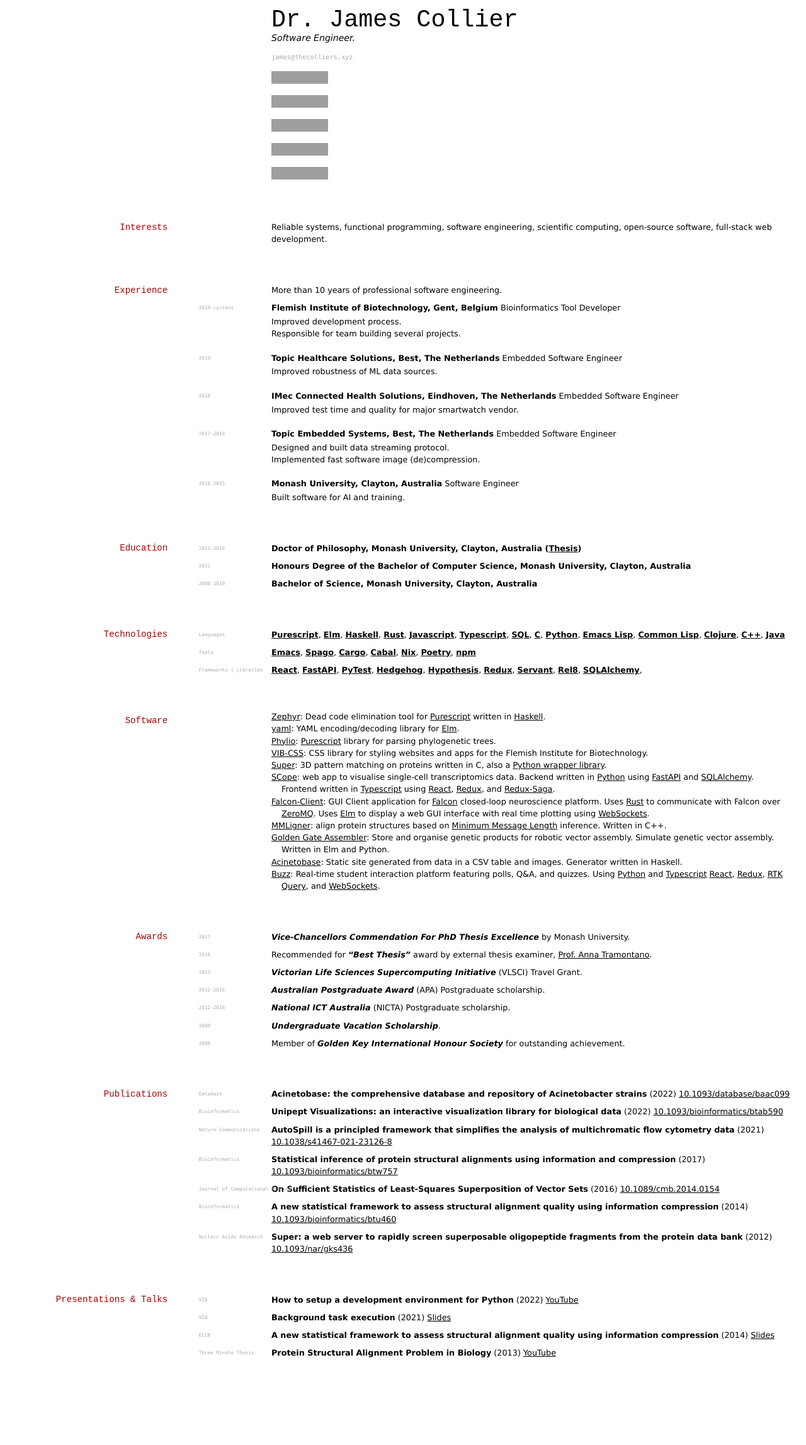
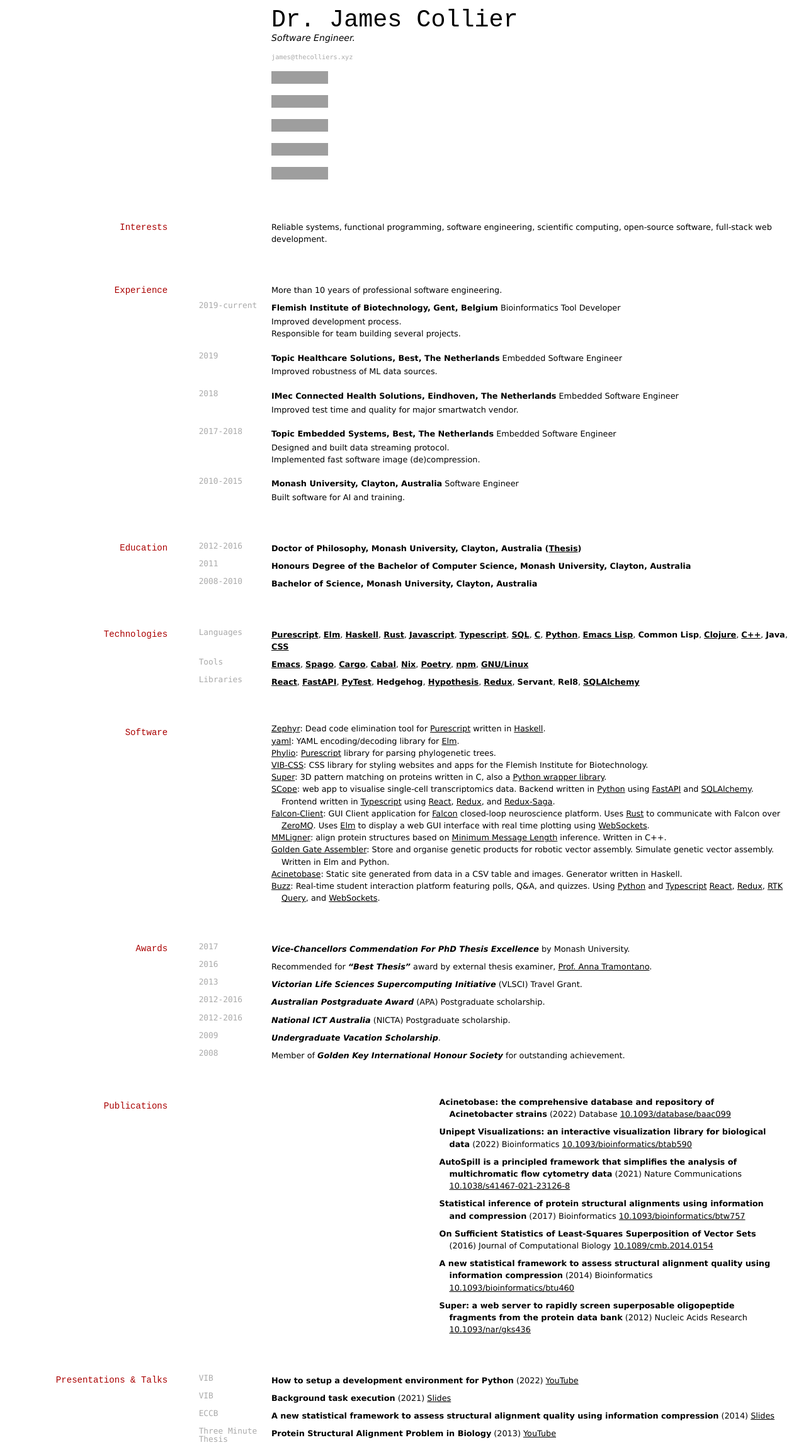
Before and after one commit to MaybeJustJames/jhc-at-home.github.io, a Jekyll site: the page built from index.md, in a window 1280 px wide. Shown: the whole page at 63% size. Built offline with Jekyll 4.4.1, drawn with Linux system fonts in a browser that asks for light colours; before the commit the page ends 2166 px from its top, so only the background shows below that; grey boxes are pictures that could not be loaded.

Commit message:
Link to projects for technologies rather than the technology page
Make column 2 display nicer in the browser

```diff
--- a/index.md
+++ b/index.md
@@ -77,13 +77,13 @@
 ## Technologies
 
 `Languages`
-**[Purescript](https://www.purescript.org)**, **[Elm](https://elm-lang.org)**, **[Haskell](https://www.haskell.org)**, **[Rust](https://www.rust-lang.org)**, **[Javascript](http://www.jsfuck.com/)**, **[Typescript](https://www.typescriptlang.org)**, **[SQL](https://www.iso.org/standard/63555.html)**, **[C](https://www.open-std.org/jtc1/sc22/wg14/)**, **[Python](https://www.python.org)**, **[Emacs Lisp](https://www.gnu.org/software/emacs)**, **[Common Lisp](http://clhs.lisp.se)**, **[Clojure](https://clojure.org/)**, **[C++](https://isocpp.org)**, **[Java](https://openjdk.org)**
+**[Purescript](https://github.com/vibbits/phylio)**, **[Elm](https://github.com/MaybeJustJames/yaml)**, **[Haskell](https://github.com/MaybeJustJames/zephyr)**, **[Rust](https://bitbucket.org/kloostermannerflab/falcon-swr-client/)**, **[Javascript]()**, **[Typescript](https://github.com/aertslab/SCope/tree/develop)**, **[SQL](https://www.iso.org/standard/63555.html)**, **[C](https://gitlab.com/structural-fragment-search/super)**, **[Python](https://github.com/vibbits/gentle-hands-on-python)**, **[Emacs Lisp](https://github.com/MaybeJustJames/james-configfiles)**, **Common Lisp**, **[Clojure](https://github.com/vibbits/herodotus)**, **[C++](https://lcb.infotech.monash.edu.au/mmligner/)**, **Java**, **[CSS](https://github.com/vibbits/vib-css)**
 
 `Tools`
-**[Emacs](https://www.gnu.org/software/emacs)**, **[Spago](https://github.com/purescript/spago)**, **[Cargo](https://doc.rust-lang.org/cargo)**, **[Cabal](https://www.haskell.org/cabal)**, **[Nix](https://nixos.org)**, **[Poetry](https://python-poetry.org)**, **[npm](https://www.npmjs.com)**
+**[Emacs](https://www.gnu.org/software/emacs)**, **[Spago](https://github.com/vibbits/phylio)**, **[Cargo](https://bitbucket.org/kloostermannerflab/falcon-swr-client/)**, **[Cabal](https://github.com/MaybeJustJames/zephyr)**, **[Nix](https://github.com/vibbits/acinetobase-static)**, **[Poetry](https://github.com/vibbits/GGW-Elm)**, **[npm](https://github.com/vibbits/react-2d-molecule)**, **[GNU/Linux]()**
 
-`Frameworks | Libraries`
-**[React](https://react.dev)**, **[FastAPI](https://fastapi.tiangolo.com)**, **[PyTest](https://docs.pytest.org)**, **[Hedgehog](https://hedgehog.qa)**, **[Hypothesis](https://hypothesis.works)**, **[Redux](https://redux.js.org)**, **[Servant](https://www.servant.dev)**, **[Rel8](https://rel8.readthedocs.io)**, **[SQLAlchemy](https://www.sqlalchemy.org)**,
+`Libraries`
+**[React](https://github.com/vibbits/buzz)**, **[FastAPI](https://github.com/vibbits/buzz)**, **[PyTest](https://github.com/aertslab/SCope/tree/develop)**, **Hedgehog**, **[Hypothesis](https://github.com/aertslab/SCope/tree/develop)**, **[Redux](https://github.com/vibbits/buzz)**, **Servant**, **Rel8**, **[SQLAlchemy](https://github.com/vibbits/buzz)**
 
 ## Software
 
@@ -125,32 +125,26 @@
 
 ## Publications
 
-`Database`
-**Acinetobase: the comprehensive database and repository of Acinetobacter strains** (2022)
+
+* **Acinetobase: the comprehensive database and repository of Acinetobacter strains** (2022) Database
 [10.1093/database/baac099](https://doi.org/10.1093/database/baac099)
 
-`Bioinformatics`
-**Unipept Visualizations: an interactive visualization library for biological data** (2022)
+* **Unipept Visualizations: an interactive visualization library for biological data** (2022) Bioinformatics
 [10.1093/bioinformatics/btab590](https://doi.org/10.1093/bioinformatics/btab590)
 
-`Nature Communications`
-**AutoSpill is a principled framework that simplifies the analysis of multichromatic flow cytometry data** (2021)
+* **AutoSpill is a principled framework that simplifies the analysis of multichromatic flow cytometry data** (2021) Nature Communications
 [10.1038/s41467-021-23126-8](https://doi.org/10.1038/s41467-021-23126-8)
 
-`Bioinformatics`
-**Statistical inference of protein structural alignments using information and compression** (2017)
+* **Statistical inference of protein structural alignments using information and compression** (2017) Bioinformatics
 [10.1093/bioinformatics/btw757](https://doi.org/10.1093/bioinformatics/btw757)
 
-`Journal of Computational Biology`
-**On Sufficient Statistics of Least-Squares Superposition of Vector Sets** (2016)
+* **On Sufficient Statistics of Least-Squares Superposition of Vector Sets** (2016) Journal of Computational Biology
 [10.1089/cmb.2014.0154](https://doi.org/10.1089/cmb.2014.0154)
 
-`Bioinformatics`
-**A new statistical framework to assess structural alignment quality using information compression** (2014)
+* **A new statistical framework to assess structural alignment quality using information compression** (2014) Bioinformatics
 [10.1093/bioinformatics/btu460](https://doi.org/10.1093/bioinformatics/btu460)
 
-`Nucleic Acids Research`
-**Super: a web server to rapidly screen superposable oligopeptide fragments from the protein data bank** (2012)
+* **Super: a web server to rapidly screen superposable oligopeptide fragments from the protein data bank** (2012) Nucleic Acids Research
 [10.1093/nar/gks436](https://doi.org/10.1093/nar/gks436)
 
 
--- a/media/kjhealy-screen.css
+++ b/media/kjhealy-screen.css
@@ -70,11 +70,10 @@
 }
 
 code {
-	font: normal normal;
-	font-size: 60%;
-	/*line-height: 1em;*/
+	line-height: 1em;
 	font-family: Menlo,monospace,sans-serif;
 	color: #aaa;
+  max-width: 14%;
 }
 
 p code {
```
